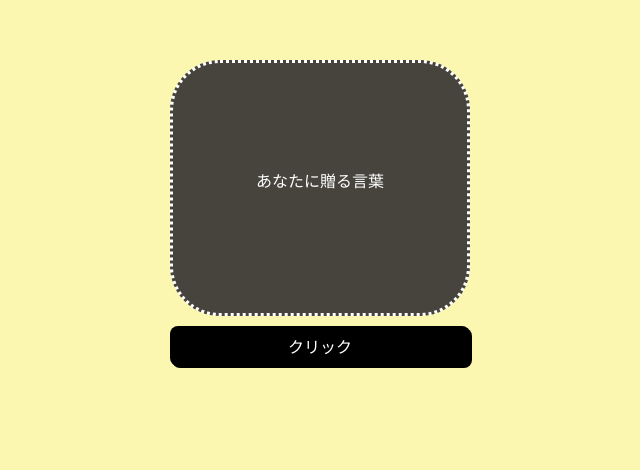
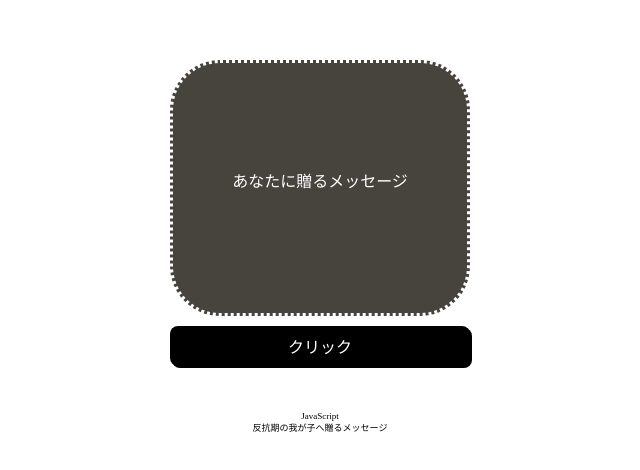
Before and after one commit to kuronekoyamatan/words, a plain HTML site: page index.html in a window 1280 px wide. Shown: the whole page, without its empty margins (320-960 px from the left). Drawn offline with Linux system fonts and the light colour scheme; a web font is replaced by a local one.

Commit message:
カラー変更

```diff
--- a/index.html
+++ b/index.html
@@ -14,9 +14,12 @@
     <main>
       <section>
         <div></div>
-        <p id="text"><span style="color: white">あなたに贈る言葉</span></p>
+        <p id="text">
+          <span style="color: white">あなたに贈るメッセージ</span>
+        </p>
       </section>
       <button id="btn">クリック</button>
+      <p class="message">JavaScript<br>反抗期の我が子へ贈るメッセージ</p>
     </main>
     <script src="main.js"></script>
   </body>
--- a/style.css
+++ b/style.css
@@ -4,7 +4,7 @@ body {
   font-size: 12px;
   font-family: 'Kaisei Decol', serif;
   font-family: 'Kaisei Opti', serif;
-  background-color: rgb(251, 246, 176);
+  background-color: rgb(255, 255, 255);
 
 }
 
@@ -60,3 +60,10 @@ button:active {
   transform: translateY(4px);
   box-shadow: 0 1px black;
 }
+
+.message{
+    font-size: 9px;
+    text-align: center;
+    margin: 20px;
+    color: black;
+}
```
